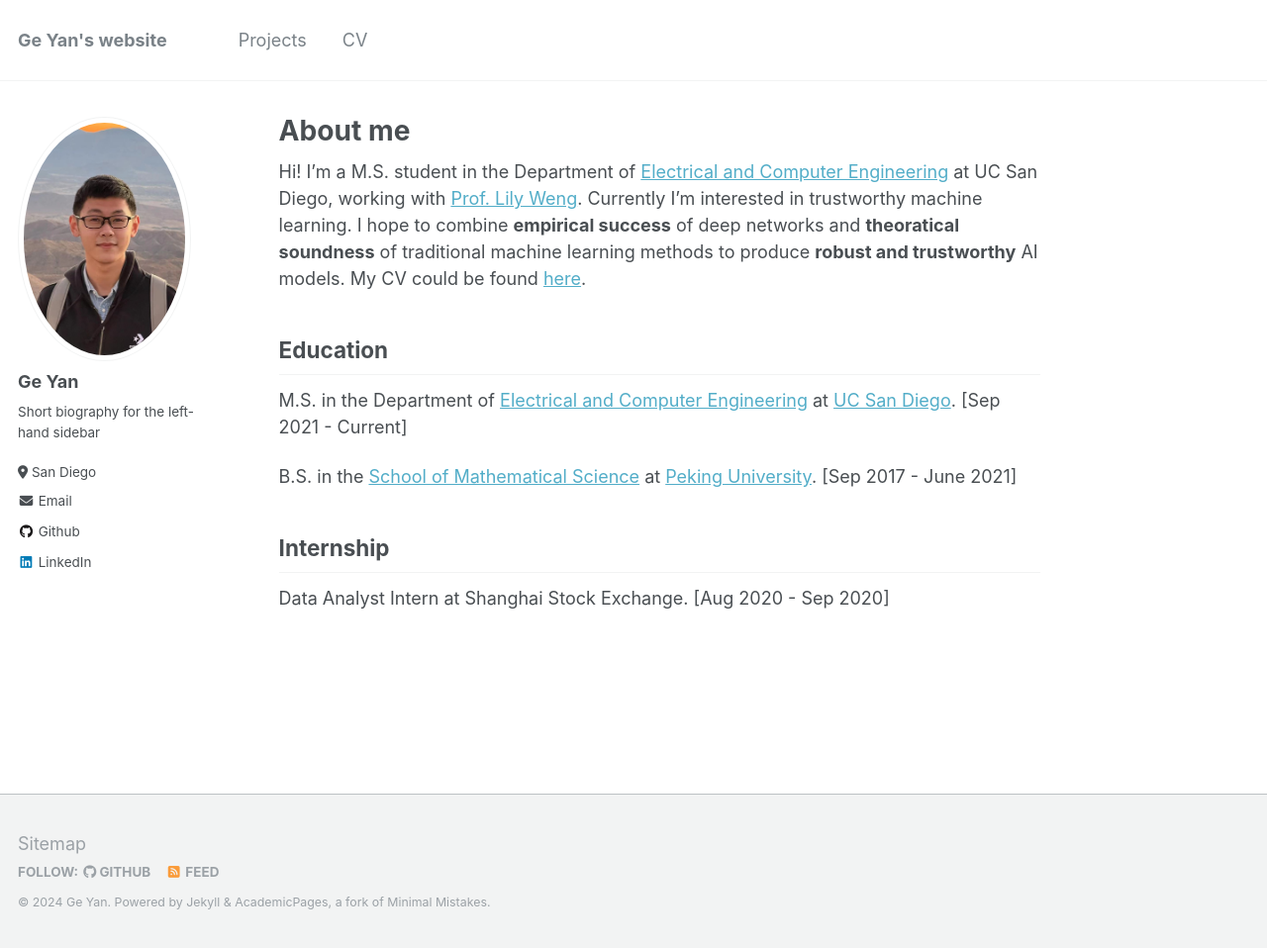
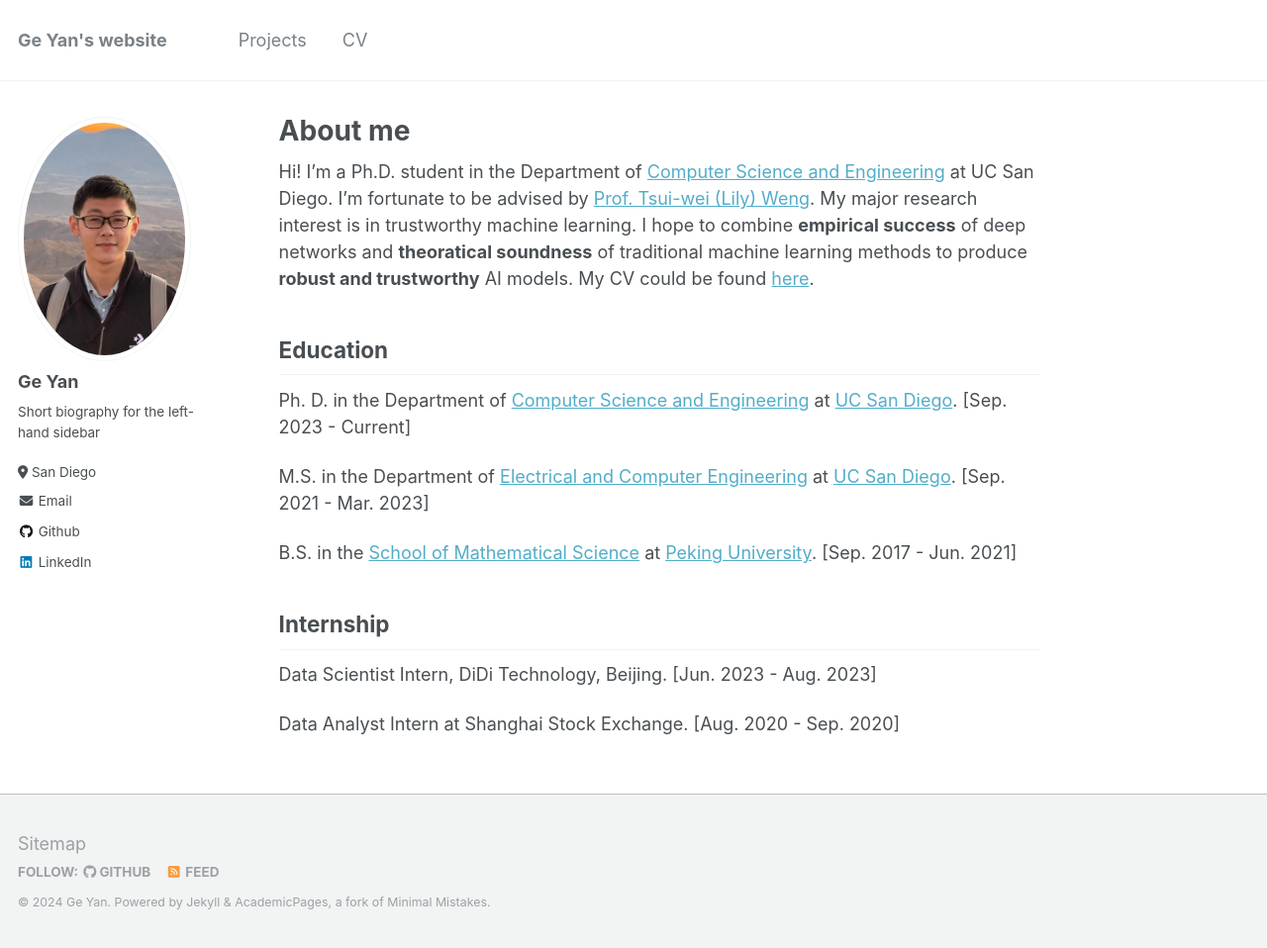
Before and after one commit to windymount/windymount.github.io, a Jekyll site: the page built from _pages/about.md, in a window 1280 px wide and 958 px high. Shown: the whole window at 99% size. Built offline with Jekyll 4.4.1, drawn with Linux system fonts in a browser that asks for light colours.

Commit message:
Update mainpage + add files

```diff
--- a/_pages/about.md
+++ b/_pages/about.md
@@ -8,12 +8,16 @@ redirect_from:
   - /about.html
 ---
 
-Hi! I'm a M.S. student in the Department of [Electrical and Computer Engineering](https://www.ece.ucsd.edu/) at UC San Diego, working with [Prof. Lily Weng](https://lilyweng.github.io/). Currently I'm interested in trustworthy machine learning. I hope to combine **empirical success** of deep networks and **theoratical soundness** of traditional machine learning methods to produce **robust and trustworthy** AI models. My CV could be found [here](files/cv.pdf).
+Hi! I'm a Ph.D. student in the Department of [Computer Science and Engineering](https://cse.ucsd.edu/) at UC San Diego. I'm fortunate to be advised by [Prof. Tsui-wei (Lily) Weng](https://lilyweng.github.io/). My major research interest is in trustworthy machine learning. I hope to combine **empirical success** of deep networks and **theoratical soundness** of traditional machine learning methods to produce **robust and trustworthy** AI models. My CV could be found [here](files/cv.pdf).
 
 ## Education
-M.S. in the Department of [Electrical and Computer Engineering](https://www.ece.ucsd.edu/) at [UC San Diego](https://ucsd.edu/).  \[Sep 2021 - Current\]
+Ph. D. in the Department of [Computer Science and Engineering](https://cse.ucsd.edu/) at [UC San Diego](https://ucsd.edu/). \[Sep. 2023 - Current\]
 
-B.S. in the [School of Mathematical Science](https://www.math.pku.edu.cn/) at [Peking University](https://www.pku.edu.cn/).  \[Sep 2017 - June 2021\]
+M.S. in the Department of [Electrical and Computer Engineering](https://www.ece.ucsd.edu/) at [UC San Diego](https://ucsd.edu/).  \[Sep. 2021 - Mar. 2023\]
+
+B.S. in the [School of Mathematical Science](https://www.math.pku.edu.cn/) at [Peking University](https://www.pku.edu.cn/).  \[Sep. 2017 - Jun. 2021\]
 
 ## Internship
-Data Analyst Intern at Shanghai Stock Exchange.  \[Aug 2020 - Sep 2020\]
+Data Scientist Intern, DiDi Technology, Beijing. \[Jun. 2023 - Aug. 2023\]
+
+Data Analyst Intern at Shanghai Stock Exchange.  \[Aug. 2020 - Sep. 2020\]
```
Also changed, not shown: 2 other files.
